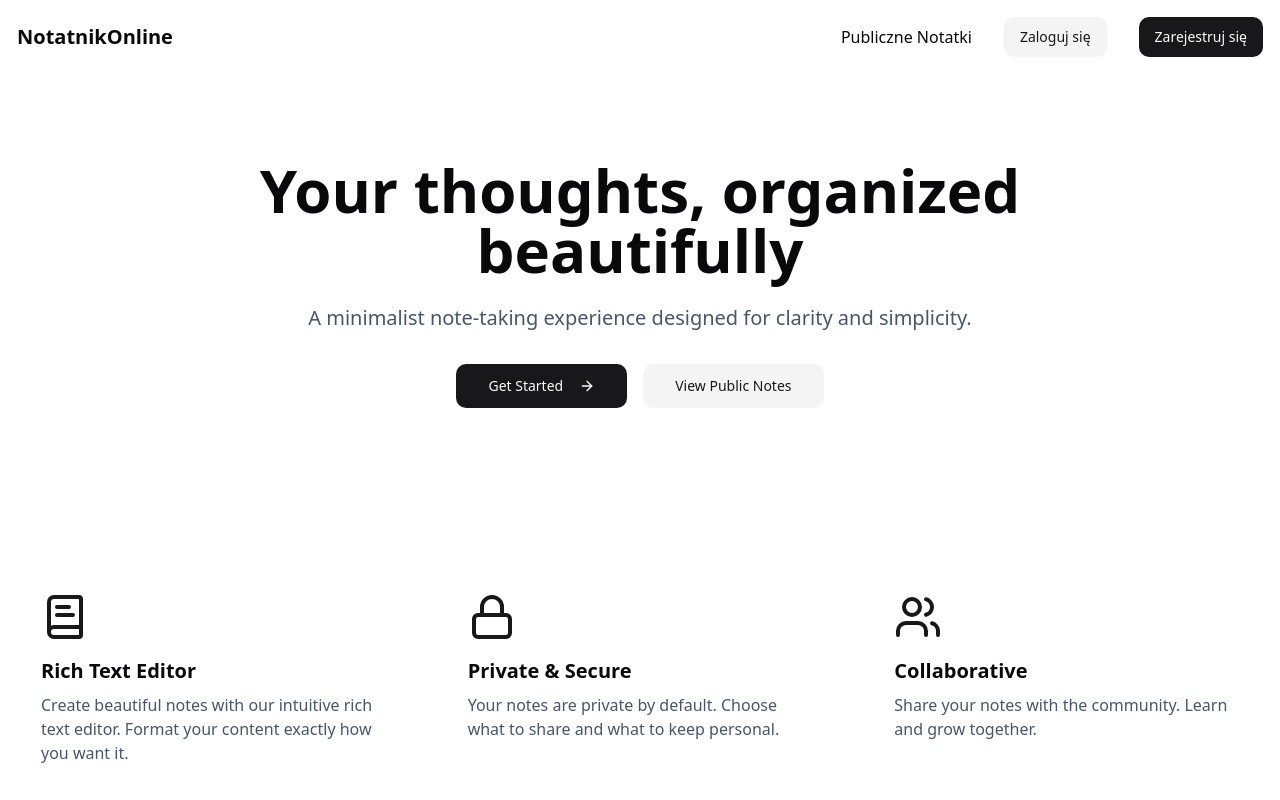
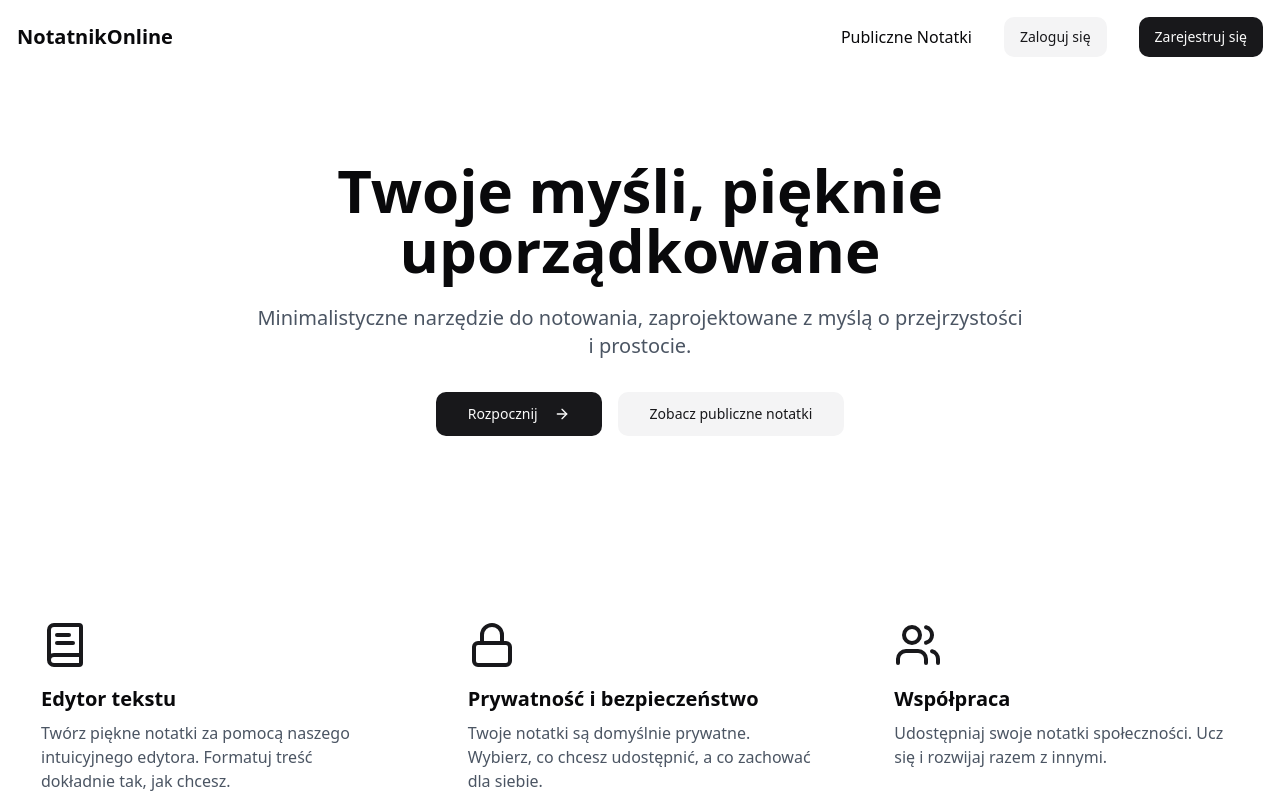
Before and after one commit to JakubM13/NotatnikOnline, a React (Vite) app: page / in a window 1280 px wide. Shown: the top 800 px of the page. Built offline with nearby package versions, Linux system fonts and the light colour scheme.

Commit message:
Translate to Polish
Translate application UI to Polish.

```diff
--- a/src/pages/Index.tsx
+++ b/src/pages/Index.tsx
@@ -54,8 +54,8 @@ const Index = () => {
       if (error) throw error;
 
       toast({
-        title: "Success!",
-        description: "Your note has been created.",
+        title: "Sukces!",
+        description: "Twoja notatka została utworzona.",
       });
 
       setTitle("");
@@ -64,8 +64,8 @@ const Index = () => {
       refetch();
     } catch (error) {
       toast({
-        title: "Error",
-        description: "Failed to create note. Please try again.",
+        title: "Błąd",
+        description: "Nie udało się utworzyć notatki. Spróbuj ponownie.",
         variant: "destructive",
       });
     }
@@ -80,20 +80,20 @@ const Index = () => {
             <section className="py-20 text-center animate-fade-down">
               <div className="max-w-3xl mx-auto">
                 <h1 className="text-4xl md:text-6xl font-bold mb-6">
-                  Your thoughts, organized beautifully
+                  Twoje myśli, pięknie uporządkowane
                 </h1>
                 <p className="text-xl text-gray-600 mb-8">
-                  A minimalist note-taking experience designed for clarity and simplicity.
+                  Minimalistyczne narzędzie do notowania, zaprojektowane z myślą o przejrzystości i prostocie.
                 </p>
                 <div className="flex flex-col sm:flex-row gap-4 justify-center">
                   <Button asChild size="lg" className="group">
                     <Link to="/auth">
-                      Get Started
+                      Rozpocznij
                       <ArrowRight className="ml-2 h-4 w-4 group-hover:translate-x-1 transition-transform" />
                     </Link>
                   </Button>
                   <Button asChild size="lg" variant="secondary">
-                    <Link to="/public-notes">View Public Notes</Link>
+                    <Link to="/public-notes">Zobacz publiczne notatki</Link>
                   </Button>
                 </div>
               </div>
@@ -104,23 +104,23 @@ const Index = () => {
               <div className="grid md:grid-cols-3 gap-8">
                 <div className="glass p-6 rounded-lg animate-slide-up-fade" style={{ animationDelay: "0ms" }}>
                   <BookText className="h-12 w-12 mb-4 text-primary" />
-                  <h3 className="text-xl font-semibold mb-2">Rich Text Editor</h3>
+                  <h3 className="text-xl font-semibold mb-2">Edytor tekstu</h3>
                   <p className="text-gray-600">
-                    Create beautiful notes with our intuitive rich text editor. Format your content exactly how you want it.
+                    Twórz piękne notatki za pomocą naszego intuicyjnego edytora. Formatuj treść dokładnie tak, jak chcesz.
                   </p>
                 </div>
                 <div className="glass p-6 rounded-lg animate-slide-up-fade" style={{ animationDelay: "150ms" }}>
                   <Lock className="h-12 w-12 mb-4 text-primary" />
-                  <h3 className="text-xl font-semibold mb-2">Private & Secure</h3>
+                  <h3 className="text-xl font-semibold mb-2">Prywatność i bezpieczeństwo</h3>
                   <p className="text-gray-600">
-                    Your notes are private by default. Choose what to share and what to keep personal.
+                    Twoje notatki są domyślnie prywatne. Wybierz, co chcesz udostępnić, a co zachować dla siebie.
                   </p>
                 </div>
                 <div className="glass p-6 rounded-lg animate-slide-up-fade" style={{ animationDelay: "300ms" }}>
                   <Users className="h-12 w-12 mb-4 text-primary" />
-                  <h3 className="text-xl font-semibold mb-2">Collaborative</h3>
+                  <h3 className="text-xl font-semibold mb-2">Współpraca</h3>
                   <p className="text-gray-600">
-                    Share your notes with the community. Learn and grow together.
+                    Udostępniaj swoje notatki społeczności. Ucz się i rozwijaj razem z innymi.
                   </p>
                 </div>
               </div>
@@ -129,10 +129,10 @@ const Index = () => {
         ) : (
           <div className="py-10">
             <div className="max-w-2xl mx-auto">
-              <h1 className="text-3xl font-bold mb-8">Create a New Note</h1>
+              <h1 className="text-3xl font-bold mb-8">Utwórz nową notatkę</h1>
               <form onSubmit={handleSubmit} className="space-y-6">
                 <div className="space-y-2">
-                  <Label htmlFor="title">Title</Label>
+                  <Label htmlFor="title">Tytuł</Label>
                   <Input
                     id="title"
                     value={title}
@@ -141,7 +141,7 @@ const Index = () => {
                   />
                 </div>
                 <div className="space-y-2">
-                  <Label htmlFor="content">Content</Label>
+                  <Label htmlFor="content">Treść</Label>
                   <Textarea
                     id="content"
                     value={content}
@@ -155,16 +155,16 @@ const Index = () => {
                     checked={isPublic}
                     onCheckedChange={setIsPublic}
                   />
-                  <Label htmlFor="public">Make this note public</Label>
+                  <Label htmlFor="public">Ustaw notatkę jako publiczną</Label>
                 </div>
                 <Button type="submit" className="w-full">
-                  Create Note
+                  Utwórz notatkę
                 </Button>
               </form>
 
               {notes && notes.length > 0 && (
                 <div className="mt-12">
-                  <h2 className="text-2xl font-bold mb-6">Your Notes</h2>
+                  <h2 className="text-2xl font-bold mb-6">Twoje notatki</h2>
                   <div className="space-y-4">
                     {notes.map((note) => (
                       <div key={note.id} className="glass p-4 rounded-lg">
@@ -178,7 +178,7 @@ const Index = () => {
                           </div>
                           {note.is_public && (
                             <span className="text-xs bg-primary/10 text-primary px-2 py-1 rounded">
-                              Public
+                              Publiczna
                             </span>
                           )}
                         </div>
--- a/src/pages/NotFound.tsx
+++ b/src/pages/NotFound.tsx
@@ -20,10 +20,10 @@ const NotFound = () => {
       <div className="container mx-auto px-4 py-20 text-center">
         <h1 className="text-6xl font-bold mb-4 animate-fade-down">404</h1>
         <p className="text-xl text-gray-600 mb-8 animate-fade-down" style={{ animationDelay: "150ms" }}>
-          Oops! The page you're looking for doesn't exist.
+          Ups! Strona, której szukasz nie istnieje.
         </p>
         <Button asChild className="animate-fade-up" style={{ animationDelay: "300ms" }}>
-          <Link to="/">Return Home</Link>
+          <Link to="/">Wróć do strony głównej</Link>
         </Button>
       </div>
     </Layout>
```
